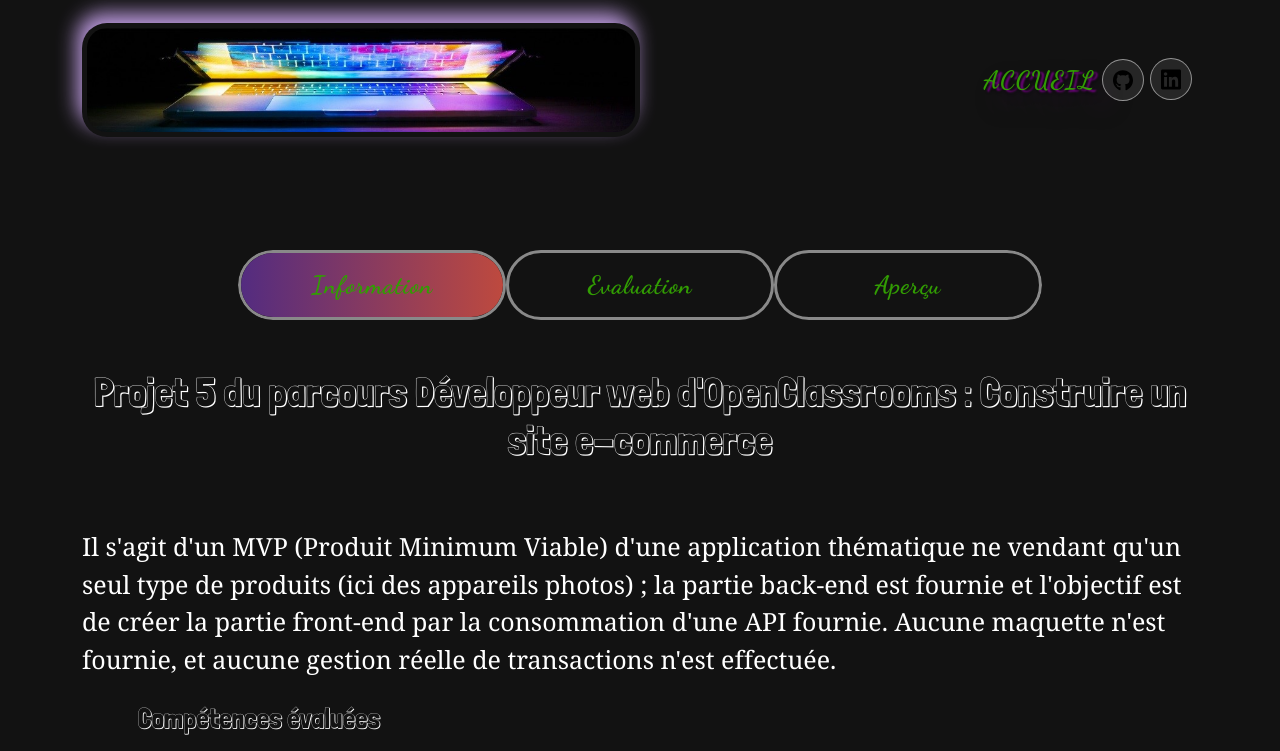
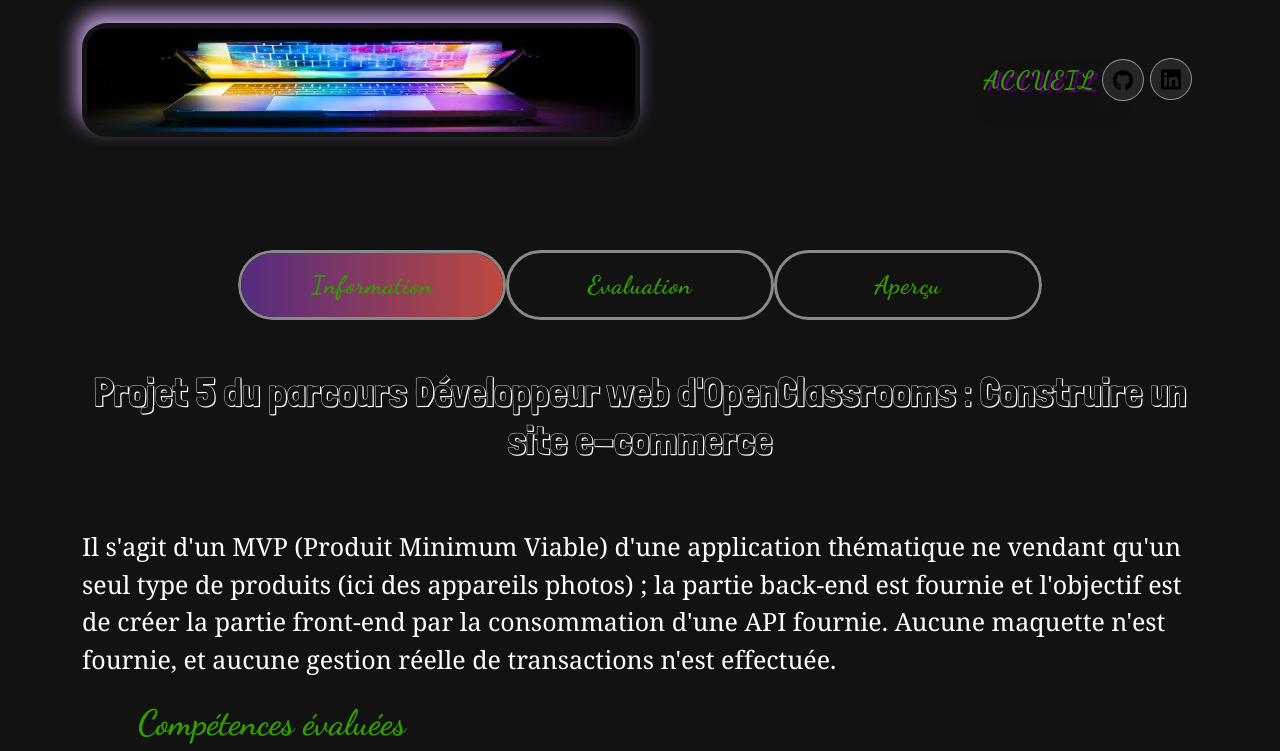
Before and after one commit to RGaetanGranstek/portfolio-personnel, a React (Create React App) app: page /portfolio-personnel/ProjectDetail/Orinoco in a window 1280 px wide. Shown: the top 751 px of the page. Built offline with nearby package versions, Linux system fonts and the light colour scheme.

Commit message:
ajustement visibilité project h3 h4

```diff
--- a/src/App.css
+++ b/src/App.css
@@ -766,14 +766,16 @@ li.react-multi-carousel-item {
 .detailPages-imgbx2 h3, .detailPages-imgbx3 h3 {
   font-size: 2.5rem;
   text-align: center;
+  font-family: 'Londrina', sans-serif !important;
 }
 .detailPages-imgbx2 h4, .detailPages-imgbx3 h4 {
-  font-size: 1.75rem;
+  font-size: 2.2rem;
   padding-left: 5%;
+  color: #329D03 !important;
+
 }
 .detailPages-imgbx2 h3, .detailPages-imgbx2 h4, .detailPages-imgbx3 h3, .detailPages-imgbx3 h4 {
   color: #ffffff;
-  font-family: 'Londrina', sans-serif !important;
 }
 .imgMokeup {
   width: 20% !important;
```
